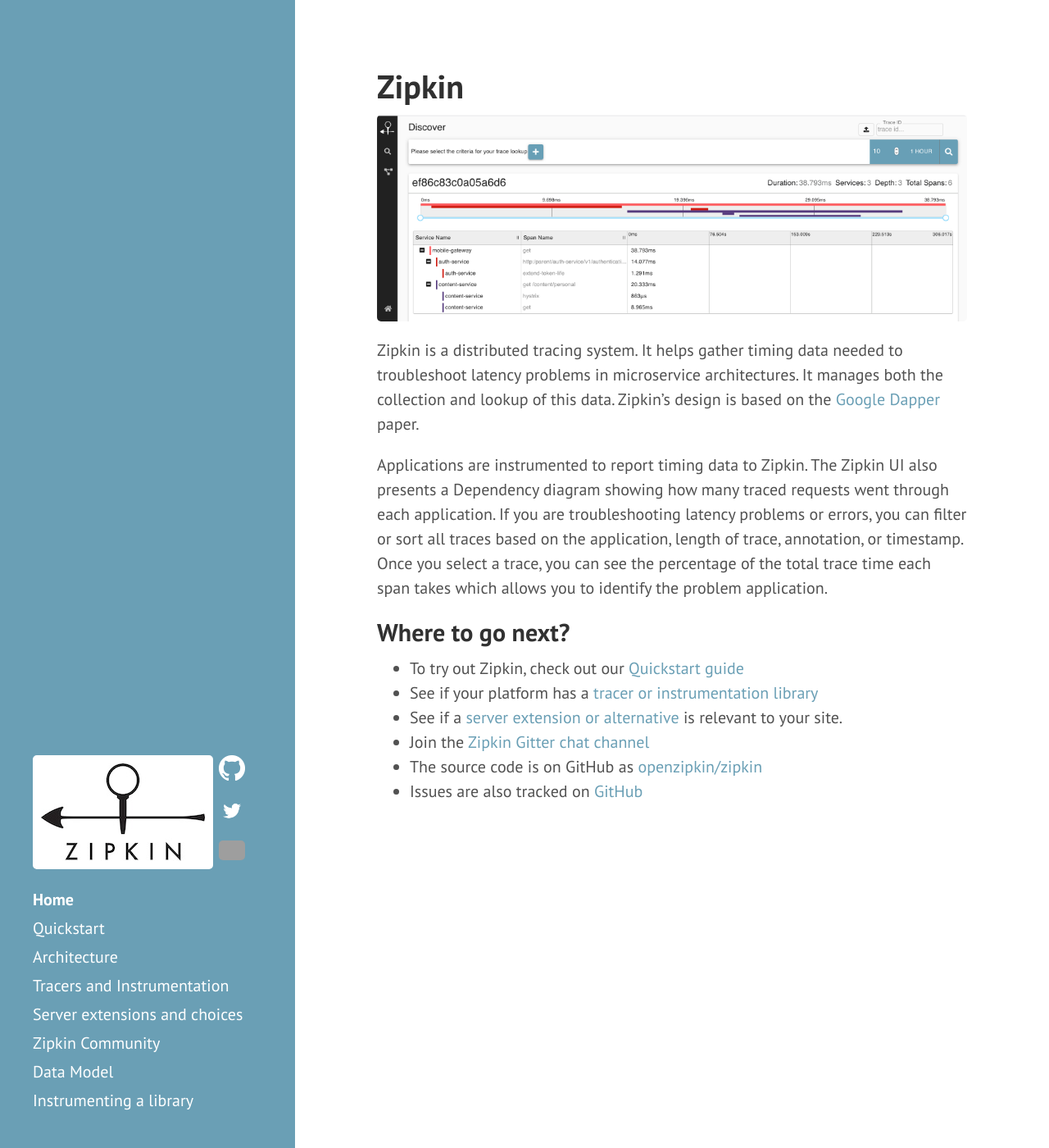
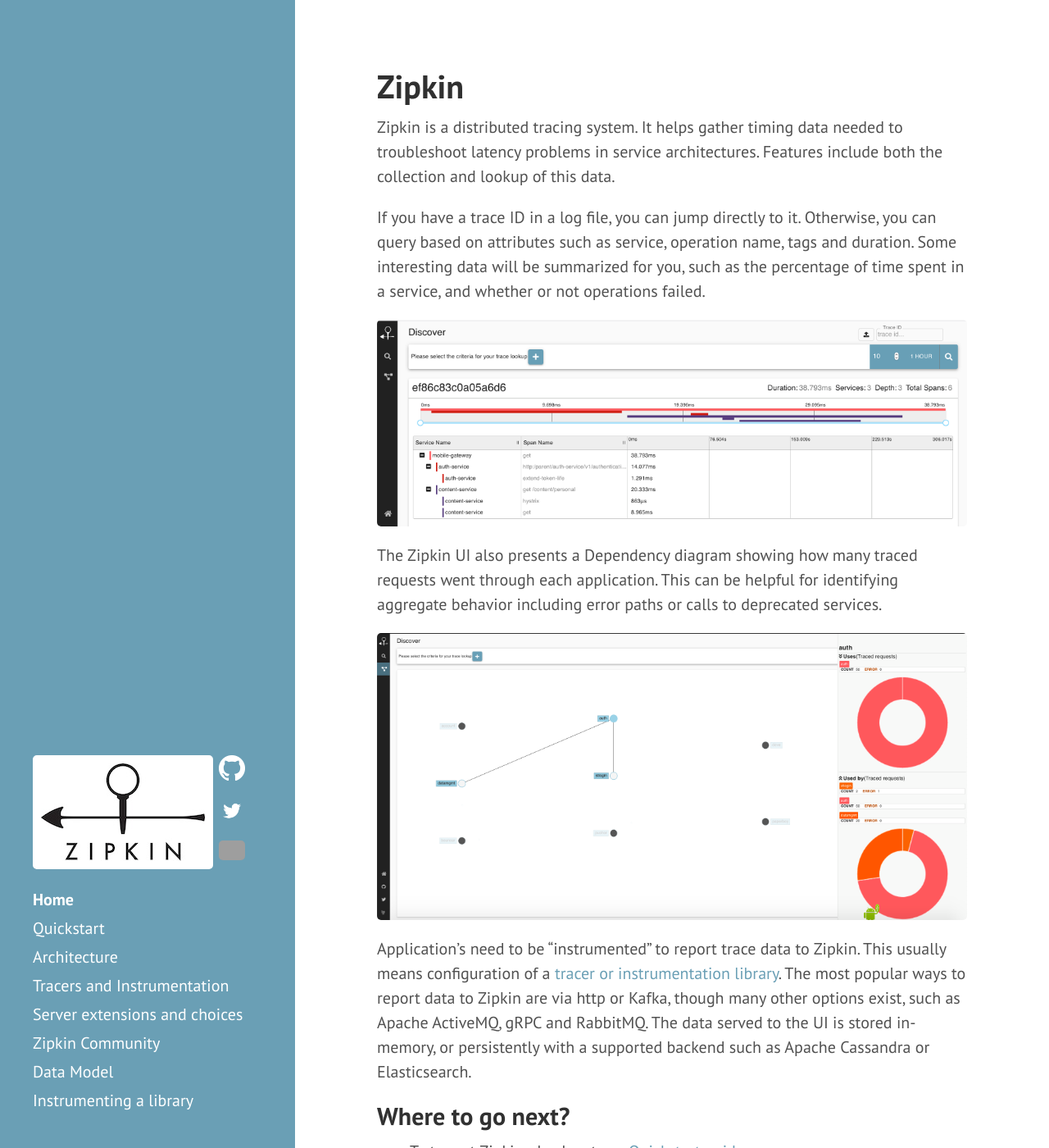
Before and after one commit to openzipkin/openzipkin.github.io, a Jekyll site: the page built from index.md, in a window 1280 px wide and 1400 px high. Shown: the whole window at 82% size. Built offline with Jekyll 4.4.1, drawn with Linux system fonts in a browser that asks for light colours.

Commit message:
revises homepage

```diff
--- a/index.md
+++ b/index.md
@@ -2,16 +2,17 @@
 title: Home
 weight: 0
 ---
+Zipkin is a distributed tracing system. It helps gather timing data needed to troubleshoot latency problems in service architectures. Features include both the collection and lookup of this data.
 
-![Web interface screenshot]({{ site.github.url }}/public/img/web-screenshot.png)
+If you have a trace ID in a log file, you can jump directly to it. Otherwise, you can query based on attributes such as service, operation name, tags and duration. Some interesting data will be summarized for you, such as the percentage of time spent in a service, and whether or not operations failed.
 
-Zipkin is a distributed tracing system. It helps gather timing data needed to
-troubleshoot latency problems in microservice architectures. It manages both the
-collection and lookup of this data.
-Zipkin’s design is based on the
-[Google Dapper](http://research.google.com/pubs/pub36356.html) paper.
+![Trace view screenshot]({{ site.github.url }}/public/img/web-screenshot.png)
 
-Applications are instrumented to report timing data to Zipkin. The Zipkin UI also presents a Dependency diagram showing how many traced requests went through each application. If you are troubleshooting latency problems or errors, you can filter or sort all traces based on the application, length of trace, annotation, or timestamp. Once you select a trace, you can see the percentage of the total trace time each span takes which allows you to identify the problem application.
+The Zipkin UI also presents a Dependency diagram showing how many traced requests went through each application. This can be helpful for identifying aggregate behavior including error paths or calls to deprecated services.
+
+![Dependency graph screenshot]({{ site.github.url }}/public/img/dependency-graph.png)
+
+Application's need to be "instrumented" to report trace data to Zipkin. This usually means configuration of a [tracer or instrumentation library]({{ site.github.url }}/pages/tracers_instrumentation). The most popular ways to report data to Zipkin are via http or Kafka, though many other options exist, such as Apache ActiveMQ, gRPC and RabbitMQ. The data served to the UI is stored in-memory, or persistently with a supported backend such as Apache Cassandra or Elasticsearch.
 
 ## Where to go next?
 
```
Also changed, not shown: public/img/dependency-graph.png (added).
